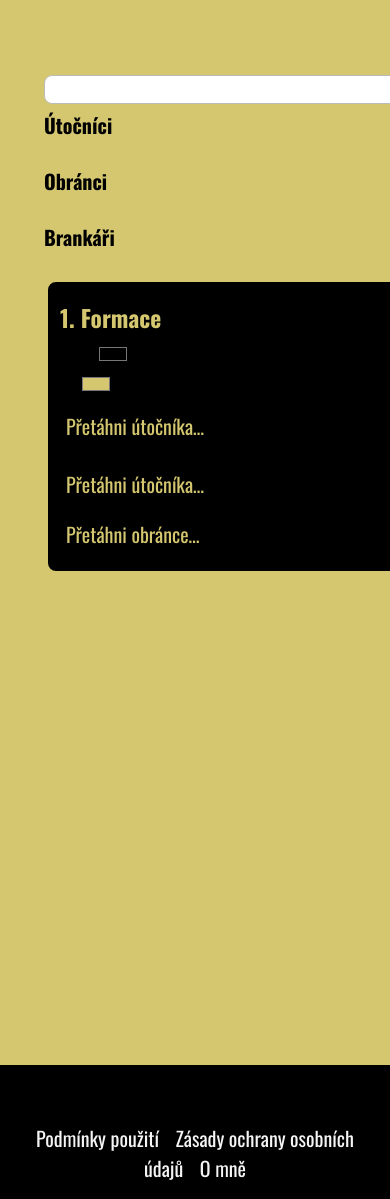
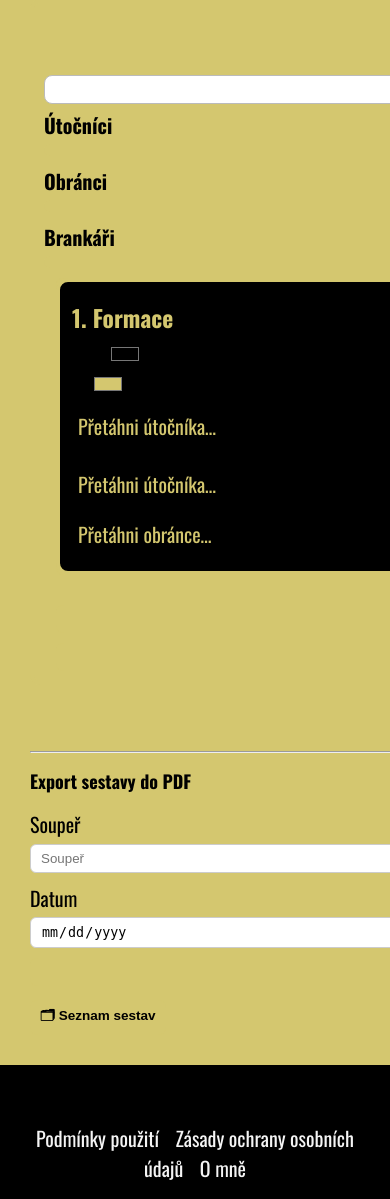
Before and after one commit to MartinSnajdr26/CoachHub-Hockey, a Flask app: page /lines in a window 390 px wide; the page is wider, and only the part inside the window is pictured. Shown: the part 289-1488 px from the top of that part. Run offline with Flask 3, Linux system fonts and the light colour scheme; the visitor is signed in with stand-in values (Sample User, id 1).

Commit message:
mobile lines layout fixes

```diff
--- a/coach/static/lines.css
+++ b/coach/static/lines.css
@@ -21,6 +21,8 @@
 .formations-grid{ display:grid; grid-template-columns: repeat(2, minmax(320px, 1fr)); gap:12px; margin-top:8px; }
 @media (max-width: 1100px){ .formations-grid{ grid-template-columns: repeat(2, minmax(280px, 1fr)); } }
 @media (max-width: 640px){ .formations-grid{ grid-template-columns: 1fr; } }
+/* Center the formations area independently of the overall form width */
+.lines-form #formations{ max-width: 980px; margin-left:auto; margin-right:auto; width:100%; }
 
 /* Formation card uses CSS variables for easy color control */
 .formation{ padding:12px; border:4px solid var(--brand-primary, #d4c76f); border-radius:12px; background: var(--form-bg, var(--brand-secondary, #000)); color: var(--form-fg, var(--brand-primary, #d4c76f)); box-shadow: 0 0 0 2px color-mix(in srgb, var(--brand-primary, #d4c76f) 60%, transparent); }
@@ -63,7 +65,7 @@
     0 0 0 3px var(--on-secondary),
     0 0 0 6px color-mix(in srgb, var(--brand-secondary, #000) 45%, transparent);
 }
-.lines-form{ width:100%; max-width:980px; margin:0 auto; box-sizing:border-box; }
+.lines-form{ width:100%; max-width:none; margin:0; box-sizing:border-box; }
 /* Override legacy dark wrapper: make section background primary and text secondary */
 .lines-form{ background: var(--brand-primary, #d4c76f) !important; color: var(--on-primary) !important; border: 4px solid var(--brand-primary, #d4c76f) !important; border-radius: 10px; padding: 10px; }
 /* Ensure common headings/labels inside wrapper inherit secondary text */
@@ -78,11 +80,15 @@
 .lines-pager{ display:flex; gap:6px; justify-content:center; margin-top:8px; }
 .lines-pager button{ width:8px; height:8px; border-radius:50%; border:0; background: color-mix(in srgb, var(--brand-secondary, #000) 30%, transparent); cursor:pointer; }
 .lines-pager button[aria-selected="true"]{ background: var(--brand-secondary, #000); }
+/* Center mobile swiper and actions as the middle block */
+.lines-form .lines-swiper, .lines-form .actions{ max-width: 980px; margin-left:auto; margin-right:auto; width: 100%; }
 
 @media (max-width: 700px){
   #formations{ display:none; }
   .desktop-only{ display:none !important; }
   .lines-swiper{ display:block; }
+  /* On small screens keep middle block slightly inset for visual balance */
+  .lines-form .lines-swiper, .lines-form .actions{ max-width: none; width: calc(100% - 24px); }
 }
 
 /* Portrait optimizations for very narrow screens */
--- a/coach/static/style.css
+++ b/coach/static/style.css
@@ -286,8 +286,8 @@
     display: grid;
     grid-template-columns: 1fr;
     gap: 40px;
-    margin: 20px auto 0;
-    max-width: 980px;
+    margin: 20px 0 0;
+    width: 100%;
     box-sizing: border-box;
 }
 .lines-form, .lines-preview {
--- a/coach/templates/lines.html
+++ b/coach/templates/lines.html
@@ -158,7 +158,7 @@
     </div>
 
     {% if is_coach %}
-    <div style="max-width:980px; margin: 16px auto 0;">
+    <div style="margin-top: 16px;">
       <hr>
       <h2>Export sestavy do PDF</h2>
       <form method="post" action="{{ url_for('export_lines_pdf') }}" style="display:flex; gap:10px; align-items:flex-end; flex-wrap:wrap;">
```
